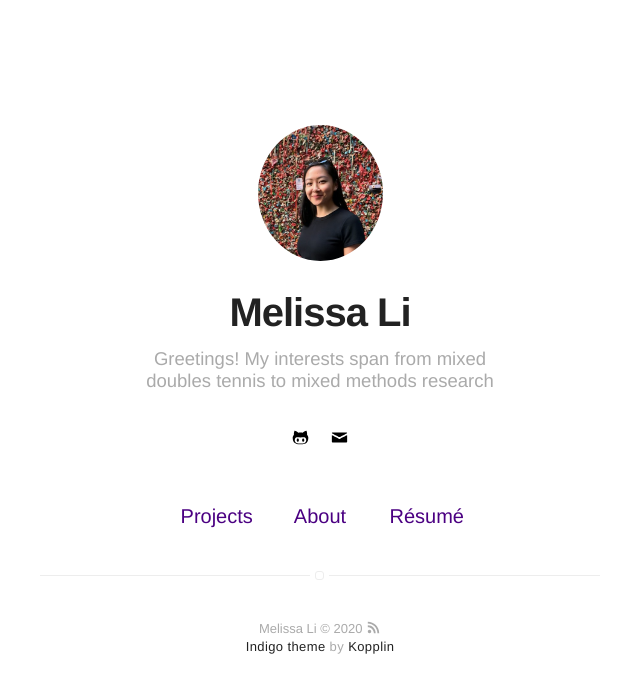
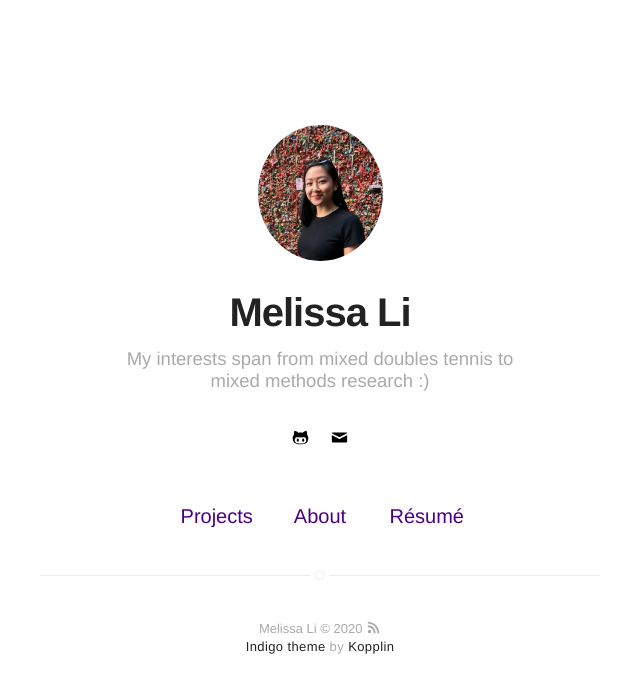
Before and after one commit to im-mel/im-mel.github.io, a Jekyll site: the page built from index.html, in a window 1280 px wide. Shown: the top 693 px of the page, without its empty margins (320-960 px from the left). Built offline with Jekyll 4.4.1, drawn with Linux system fonts in a browser that asks for light colours.

Commit message:
Update _config.yml

```diff
--- a/_config.yml
+++ b/_config.yml
@@ -1,6 +1,6 @@
 # main text of home
 name: Melissa Li
-bio: Greetings! My interests span from mixed doubles tennis to mixed methods research
+bio: My interests span from mixed doubles tennis to mixed methods research :)
 
 # twitter summary info
 #description: A blog about technology and stuff related
```
